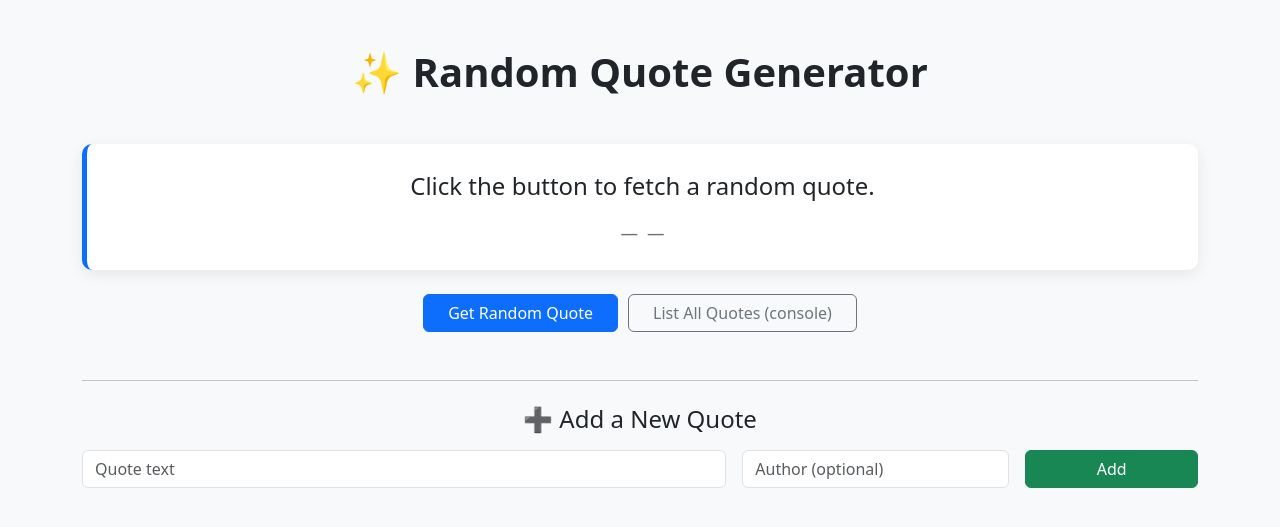
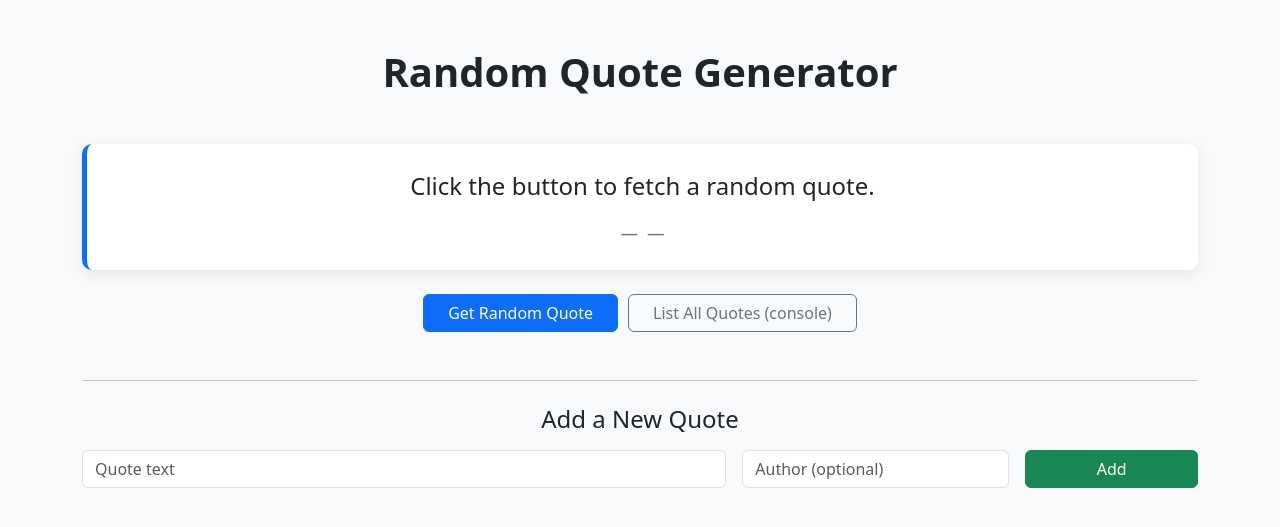
Before and after one commit to Uhmsst/activity-quote, a Flask app: page / in a window 1280 px wide. Shown: the top 527 px of the page. Run offline with Flask 3, Linux system fonts and the light colour scheme.

Commit message:
Front-end update

```diff
--- a/templates/index.html
+++ b/templates/index.html
@@ -30,7 +30,7 @@
   <div class="container py-5">
 
     <!-- Title -->
-    <h1 class="main-title mb-5">✨ Random Quote Generator</h1>
+    <h1 class="main-title mb-5"> Random Quote Generator</h1>
 
     <!-- Quote Display -->
     <div class="quote-card p-4 mb-4">
@@ -51,7 +51,7 @@
     <hr class="my-4">
 
     <!-- Add Quote Form -->
-    <h4 class="mb-3 text-center">➕ Add a New Quote</h4>
+    <h4 class="mb-3 text-center"> Add a New Quote</h4>
 
     <form id="addForm" class="row g-3 justify-content-center">
       <div class="col-md-7">
```
